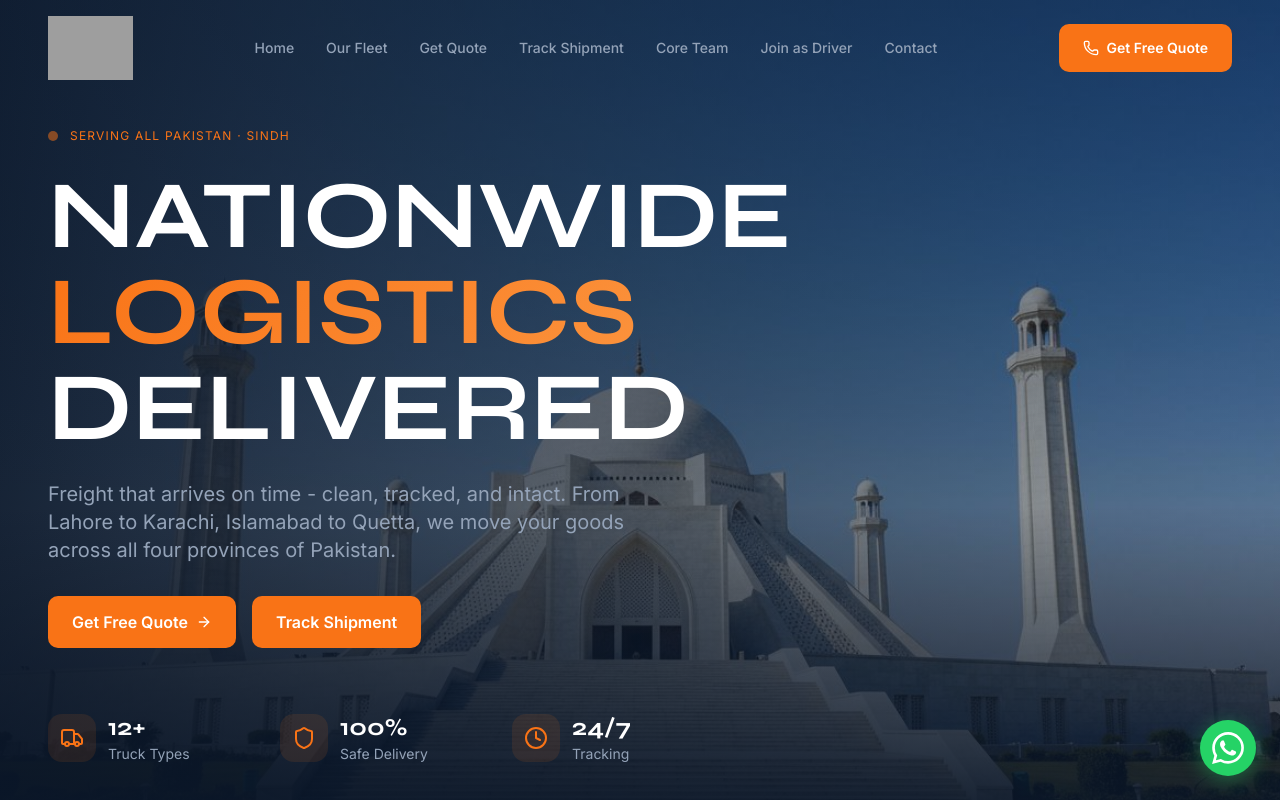
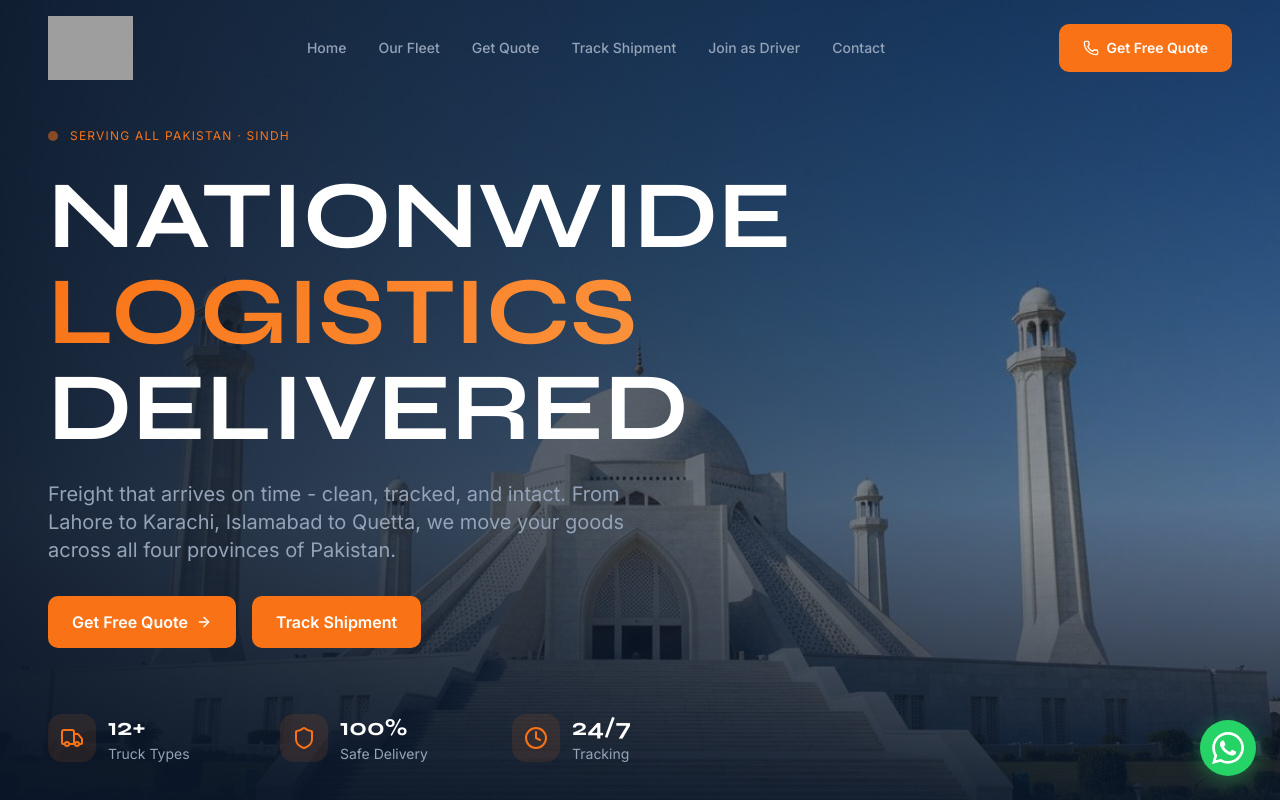
Before and after one commit to 0MaTeeN0/Truckeya, a React (Vite) app: page / in a window 1280 px wide. Shown: the top 800 px of the page. Built offline with nearby package versions, Linux system fonts and the light colour scheme; grey boxes are pictures that could not be loaded.

Commit message:
Remove 'Core Team' from header navigation
Removed 'Core Team' link from the header navigation.

```diff
--- a/src/components/Header.tsx
+++ b/src/components/Header.tsx
@@ -22,7 +22,6 @@ const Header = () => {
     { label: 'Our Fleet', href: '/#fleet' },
     { label: 'Get Quote', href: '/quote' },
     { label: 'Track Shipment', href: '/track' },
-    { label: 'Core Team', href: '/team' },
     { label: 'Join as Driver', href: '/#driver' },
     { label: 'Contact', href: '/#contact' },
   ]
```
